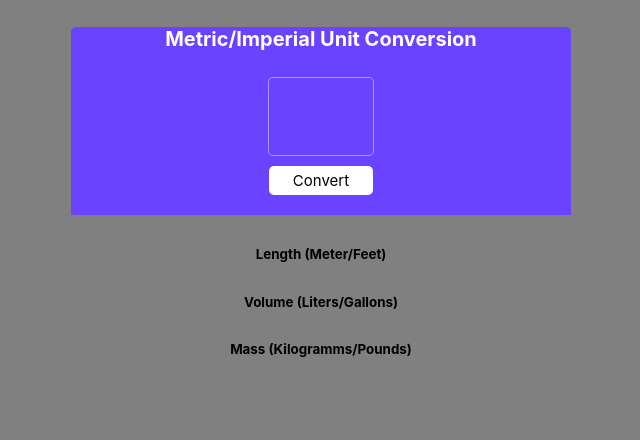
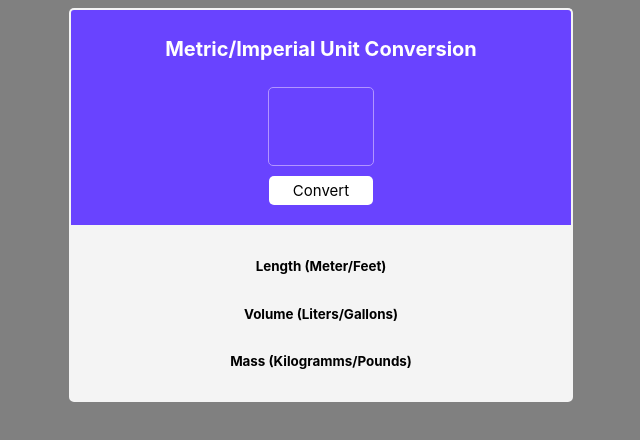
Before and after one commit to Destrudo23/Unit-Converter, a plain HTML site: page index.html in a window 1280 px wide. Shown: the whole page, without its empty margins (319-959 px from the left). Drawn offline with Linux system fonts and the light colour scheme.

Commit message:
1 file modified

```diff
--- a/styles.css
+++ b/styles.css
@@ -3,13 +3,13 @@ body {
   font: 20px Google Sans,-apple-system,BlinkMacSystemFont,sans-serif;
 }
 
-div {
+/*div {
   width: 500px;
   min-width: 500px;
   margin-right: auto;
   margin-left: auto;
   text-align: center;
-}
+}*/
 
 /*.container {
   width: 500px;
@@ -29,15 +29,28 @@ div {
   color: white;
   padding-bottom: 20px;
   margin-top: 0px;
+  border: 2px solid #F4F4F4;
+  border-bottom: none;
   border-top-left-radius: 5px;
   border-top-right-radius: 5px;
+  width: 500px;
+  min-width: 500px;
+  margin-right: auto;
+  margin-left: auto;
+  text-align: center;
 }
 
-/*.rendercontainer {
-  border: 5px solid white;
+#render-container {
+  border: 2px solid #F4F4F4;
   border-bottom-right-radius: 5px;
   border-bottom-left-radius: 5px;
-}*/
+  width: 500px;
+  min-width: 500px;
+  margin-right: auto;
+  margin-left: auto;
+  text-align: center;
+  background-color: #F4F4F4;
+}
 
 #input-el {
   width: 100px;
```
